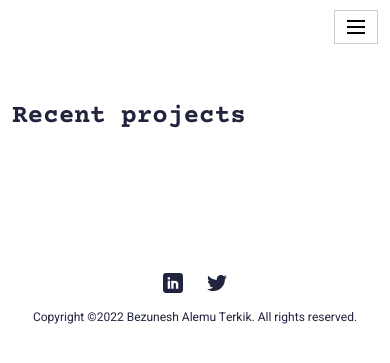
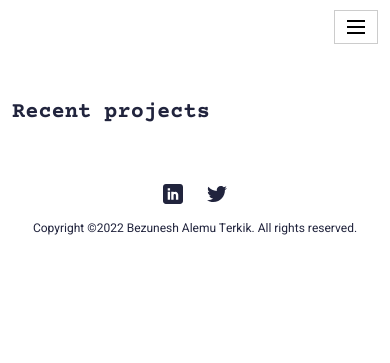
Before and after one commit to bezunesh/bezunesh, a Django app: page /portfolio/ in a window 390 px wide. Shown: the top 363 px of the page. Run offline with Django 3.2, Linux system fonts and the light colour scheme; data that the repository does not hold is empty; some libraries are stand-ins or nearby versions.

Commit message:
feat: Adds project summary section to portfolio page

```diff
--- a/main/templates/main/portfolio.html
+++ b/main/templates/main/portfolio.html
@@ -14,7 +14,7 @@
       <div class="row g-4 g-md-3  align-items-center">
         <div class="col-md-6">
           <div class="bannerContent">
-            <h1 class="xlTitle pb-md-3">Recent projects</h1>
+            <h5 class="lgTitle pb-md-3">Recent projects</h5>
           </div>
         </div>
       </div>
@@ -23,35 +23,16 @@
 </section>
 
 <section>
-  <div class="sectionSpace">
-    <div class="container">
-        {% for obj in object_list %}
+  {% for obj in object_list %}
+  <div class="sectionSpaceSm">
+    <div class="container detail">
         {% if obj.is_active %}
-        <div class="portfolioCard">
-          <div class="row g-4 align-items-center">
-            <div class="col-md-auto">
-              {% if obj.image %}
-              <div class="portfolioImgCol">
-                <a href="{% url 'main:portfolio' slug=obj.slug %}"><img src="{{obj.image.url}}" alt="..."></a>
-              </div>
-              {% endif %}
-            </div>
-            <div class="col-md">
-              <div class="portfolioContentCol">
-                <h4 class="lgTitle"><a href="{% url 'main:portfolio' slug=obj.slug %}">{{obj.name}}</a></h4>
-                <ul class="portfolioOption">
-                  <li><span class="dateLbl">{{obj.date.year}}</span></li>
-                </ul>
-                <!--<p>{{obj.description}}</p>-->
-              </div>
-            </div>
-          </div>
-        </div>
+          <h4 class="lgTitle">{{obj.name}}</h4>
+          {{ obj.body|safe }}
         {% endif %}
-        {% endfor %}
-      </div>
-      </div>
     </div>
+    {% endfor %}
   </div>
 </section>
+
 {% endblock%}
```
